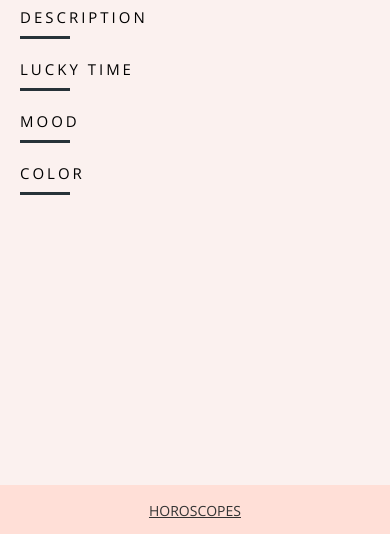
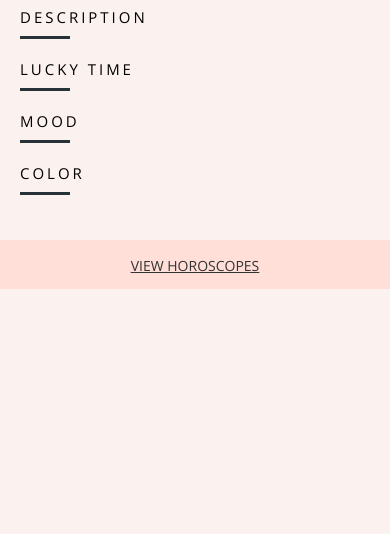
Before and after one commit to ericpeterson91/Horoscope-App, a Django app: page /leo/ in a window 390 px wide. Shown: the part 310-844 px from the top of the page. Run offline with Django 4.2, Linux system fonts and the light colour scheme.

Commit message:
formatting

```diff
--- a/main_app/static/css/style.css
+++ b/main_app/static/css/style.css
@@ -363,7 +363,8 @@
     }
 
     .bottom-nav-container {
-        position: absolute;
+        /* position: absolute; */
+        margin-top: 40px;
         bottom: 0;
         height: 49px;
         display: flex;
@@ -767,11 +768,11 @@
         right: 29px;
     }
 
-    .span {
+    /* .span {
         display: none;
     }
 
     .span:after {
         content: 'Click';
-    }
+    } */
 }
--- a/main_app/templates/horoscopes/aquarius.html
+++ b/main_app/templates/horoscopes/aquarius.html
@@ -28,7 +28,7 @@
 
 <div class="bottom-nav-container">
 
-    <div><a class="nav" href="{% url 'horoscope_index' %}">HOROSCOPES</a></div>
+    <div><a class="nav" href="{% url 'horoscope_index' %}">VIEW HOROSCOPES</a></div>
 
 </div>
 
--- a/main_app/templates/horoscopes/aries.html
+++ b/main_app/templates/horoscopes/aries.html
@@ -27,7 +27,7 @@
 
 <div class="bottom-nav-container">
 
-    <div><a class="nav" href="{% url 'horoscope_index' %}">HOROSCOPES</a></div>
+    <div><a class="nav" href="{% url 'horoscope_index' %}">VIEW HOROSCOPES</a></div>
 
 </div>
 
--- a/main_app/templates/horoscopes/cancer.html
+++ b/main_app/templates/horoscopes/cancer.html
@@ -29,7 +29,7 @@
 
 <div class="bottom-nav-container">
 
-    <div><a class="nav" href="{% url 'horoscope_index' %}">HOROSCOPES</a></div>
+    <div><a class="nav" href="{% url 'horoscope_index' %}">VIEW HOROSCOPES</a></div>
 
 </div>
 
--- a/main_app/templates/horoscopes/capricorn.html
+++ b/main_app/templates/horoscopes/capricorn.html
@@ -29,7 +29,7 @@
 
 <div class="bottom-nav-container">
 
-    <div><a class="nav" href="{% url 'horoscope_index' %}">HOROSCOPES</a></div>
+    <div><a class="nav" href="{% url 'horoscope_index' %}">VIEW HOROSCOPES</a></div>
 
 </div>
 
--- a/main_app/templates/horoscopes/gemini.html
+++ b/main_app/templates/horoscopes/gemini.html
@@ -29,7 +29,7 @@
 
 <div class="bottom-nav-container">
 
-    <div><a class="nav" href="{% url 'horoscope_index' %}">HOROSCOPES</a></div>
+    <div><a class="nav" href="{% url 'horoscope_index' %}">VIEW HOROSCOPES</a></div>
 
 </div>
 
--- a/main_app/templates/horoscopes/horoscope_index.html
+++ b/main_app/templates/horoscopes/horoscope_index.html
@@ -1,6 +1,6 @@
 {% extends 'base.html' %} {% load static %} {% block content %}
 
-<p class="horoscope-title"><span class="span">Tap</span> a horoscope to learn more</p>
+<p class="horoscope-title">Tap a horoscope to learn more</p>
 <br />
 <div class="horoscope-container">
   <div>
@@ -53,10 +53,10 @@
   </div>
 </div>
 
-<div class="bottom-nav-container">
+<!-- <div class="bottom-nav-container">
 
 
-</div>
+</div> -->
 
 
 
--- a/main_app/templates/horoscopes/leo.html
+++ b/main_app/templates/horoscopes/leo.html
@@ -29,7 +29,7 @@
 
 <div class="bottom-nav-container">
 
-    <div><a class="nav" href="{% url 'horoscope_index' %}">HOROSCOPES</a></div>
+    <div><a class="nav" href="{% url 'horoscope_index' %}">VIEW HOROSCOPES</a></div>
 
 </div>
 
--- a/main_app/templates/horoscopes/libra.html
+++ b/main_app/templates/horoscopes/libra.html
@@ -27,7 +27,7 @@
 
 <div class="bottom-nav-container">
 
-    <div><a class="nav" href="{% url 'horoscope_index' %}">HOROSCOPES</a></div>
+    <div><a class="nav" href="{% url 'horoscope_index' %}">VIEW HOROSCOPES</a></div>
 
 </div>
 
--- a/main_app/templates/horoscopes/pisces.html
+++ b/main_app/templates/horoscopes/pisces.html
@@ -27,7 +27,7 @@
 
 <div class="bottom-nav-container">
 
-    <div><a class="nav" href="{% url 'horoscope_index' %}">HOROSCOPES</a></div>
+    <div><a class="nav" href="{% url 'horoscope_index' %}">VIEW HOROSCOPES</a></div>
 
 </div>
 
--- a/main_app/templates/horoscopes/sagitarius.html
+++ b/main_app/templates/horoscopes/sagitarius.html
@@ -29,7 +29,7 @@
 
 <div class="bottom-nav-container">
 
-    <div><a class="nav" href="{% url 'horoscope_index' %}">HOROSCOPES</a></div>
+    <div><a class="nav" href="{% url 'horoscope_index' %}">VIEW HOROSCOPES</a></div>
 
 </div>
 
--- a/main_app/templates/horoscopes/scorpio.html
+++ b/main_app/templates/horoscopes/scorpio.html
@@ -29,7 +29,7 @@
 
 <div class="bottom-nav-container">
 
-    <div><a class="nav" href="{% url 'horoscope_index' %}">HOROSCOPES</a></div>
+    <div><a class="nav" href="{% url 'horoscope_index' %}">VIEW HOROSCOPES</a></div>
 
 </div>
 
--- a/main_app/templates/horoscopes/taurus.html
+++ b/main_app/templates/horoscopes/taurus.html
@@ -27,7 +27,7 @@
 
 <div class="bottom-nav-container">
 
-    <div><a class="nav" href="{% url 'horoscope_index' %}">HOROSCOPES</a></div>
+    <div><a class="nav" href="{% url 'horoscope_index' %}">VIEW HOROSCOPES</a></div>
 
 </div>
 
--- a/main_app/templates/horoscopes/virgo.html
+++ b/main_app/templates/horoscopes/virgo.html
@@ -27,7 +27,7 @@
 
 <div class="bottom-nav-container">
 
-    <div><a class="nav" href="{% url 'horoscope_index' %}">HOROSCOPES</a></div>
+    <div><a class="nav" href="{% url 'horoscope_index' %}">VIEW HOROSCOPES</a></div>
 
 </div>
 
```
